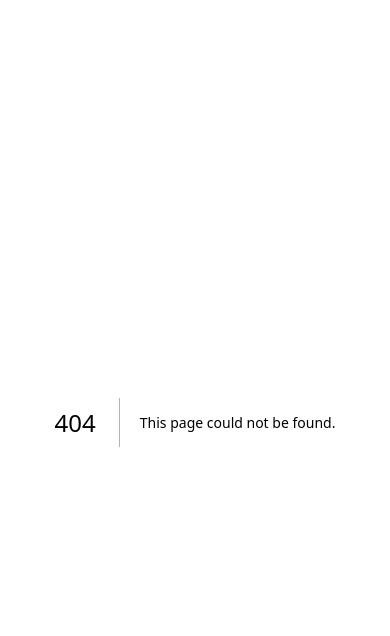
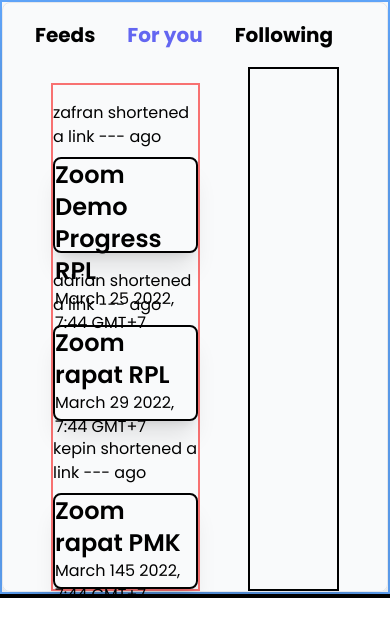
Before and after one commit to Kelompok3RPLJaya/urlshortener-frontend, a Next.js app: page /sections/Feeds in a window 390 px wide. Before the commit this address had no page. Shown: the top 636 px of the page. Built offline with nearby package versions, Linux system fonts and the light colour scheme.

Commit message:
feat details section/card for feeds, fix responsiveness

```diff
--- a/package.json
+++ b/package.json
@@ -21,6 +21,7 @@
     "react-dom": "18.2.0",
     "react-hook-form": "^7.43.7",
     "react-icons": "^4.8.0",
+    "swiper": "^9.1.1",
     "typescript": "5.0.2"
   },
   "devDependencies": {
--- /dev/null
+++ b/src/components/Following.tsx
@@ -0,0 +1,14 @@
+import React from 'react'
+
+const Following = () => {
+  return (
+    <div>
+        <h1>following</h1>
+        <h1>following</h1>
+        <h1>following</h1>
+        <h1>following</h1>
+    </div>
+  )
+}
+
+export default Following
--- /dev/null
+++ b/src/components/Foryou.tsx
@@ -0,0 +1,9 @@
+import React from 'react'
+
+const Foryou = () => {
+  return (
+    <div>Foryou</div>
+  )
+}
+
+export default Foryou
--- /dev/null
+++ b/src/components/HomeLinkCard.tsx
@@ -0,0 +1,27 @@
+import React from 'react'
+import { BsArrowReturnRight } from "react-icons/bs";
+
+interface FeedsProp {
+    user: string;
+    title: string;
+    time: string;
+    url: string;
+}
+
+const HomeLinkCard = ({user,title, time, url}: FeedsProp) => {
+  return (
+    <div key={user} className="flex flex-col">
+    <h1 className="mt-[1rem]">
+      {user} shortened a link --- ago
+    </h1>
+    <div className="mt-[0.5rem] border-2 border-black h-[6rem] rounded-lg shadow-xl ">
+      <h1 className="font-semibold text-2xl">{title}</h1>
+      <h1 className="">{time}</h1>
+      <div className="flex flex-row">
+      </div>
+    </div>
+  </div>
+  )
+}
+
+export default HomeLinkCard
--- a/src/components/Sidebar.tsx
+++ b/src/components/Sidebar.tsx
@@ -8,6 +8,7 @@
 import Header from "./Header";
 import Dashboard from "@/pages/sections/Dashboard";
 import Homepage from "@/pages/sections/Homepage";
+import Feeds from "@/pages/sections/Feeds";
 
 const Sidebar = () => {
   const [sidebar, showSidebar] = useState(false);
@@ -44,7 +45,7 @@
       title: "Feeds",
       icon: <RxStack size={18} />,
       active: active === "feeds",
-      onClick: () => updateActive("feeds", <Dashboard />),
+      onClick: () => updateActive("feeds", <Feeds />),
     },
     {
       title: "About",
--- /dev/null
+++ b/src/pages/sections/Feeds.tsx
@@ -0,0 +1,72 @@
+import HomeLinkCard from "@/components/HomeLinkCard";
+import { useState } from "react";
+import React from "react";
+import { Swiper, SwiperSlide, useSwiper } from "swiper/react";
+import "swiper/swiper-bundle.css";
+import Foryou from "@/components/Foryou";
+
+export const feeds = [
+  {
+    user: "zafran",
+    title: "Zoom Demo Progress RPL",
+    time: "March 25 2022, 7:44 GMT+7",
+    url: "shortify.in/zoomnyaRPL",
+  },
+  {
+    user: "adrian",
+    title: "Zoom rapat RPL",
+    time: "March 29 2022, 7:44 GMT+7",
+    url: "shortify.in/halomas",
+  },
+  {
+    user: "kepin",
+    title: "Zoom rapat PMK",
+    time: "March 145 2022, 7:44 GMT+7",
+    url: "shortify.in/rapatPMK",
+  },
+];
+
+
+
+const Feeds = () => {
+    const swiper = useSwiper();
+    const[active, setActive] = useState("foryou");
+
+    const updateActive = (value:string) => {
+        setActive(value);
+    }
+
+  return (
+    <section className="flex flex-wrap w-full bg-gray-50">
+      <div className="h-full w-[100%] border-blue-400 border-2">
+        <div className="h-full rounded-lg shadow-2xl border-[0.1rem]">
+          <div className="flex flex-row h-[4rem] items-center gap-x-[2rem] px-[2rem] font-bold text-xl sm:text-lg">
+            <h1 className="">Feeds</h1>
+            <button onClick={() => swiper && swiper.slideNext()} className={`${active == "foryou" ? "text-indigo-500": "text-black"}`}>For you</button>
+            <button onClick={() => swiper && swiper.slidePrev()} className={`${active == "following" ? "text-indigo-500": "text-black"}`}>Following</button>
+          </div>
+
+          <div className="flex flex-row w-full">
+            <div className="mt-[1rem] border-red-400 border-2 mx-[3rem]">
+              {feeds.map((feed) => (
+                <HomeLinkCard
+                  key={feed.user}
+                  user={feed.user}
+                  title={feed.title}
+                  time={feed.time}
+                  url={feed.url}
+                />
+              ))}
+            </div>
+            <div id="detailcard" className="border-2 border-black w-[50%] mr-[3rem]">
+
+            </div>
+          </div>
+        </div>
+      </div>
+      <div className="w-full border-2 border-black"></div>
+    </section>
+  );
+};
+
+export default Feeds;
--- a/src/pages/sections/Homepage.tsx
+++ b/src/pages/sections/Homepage.tsx
@@ -1,3 +1,4 @@
+import HomeLinkCard from "@/components/HomeLinkCard";
 import React from "react";
 import Hero from "../Hero";
 
```
Also changed, not shown: 1 other file (tests, documents, lock files or other folders).
